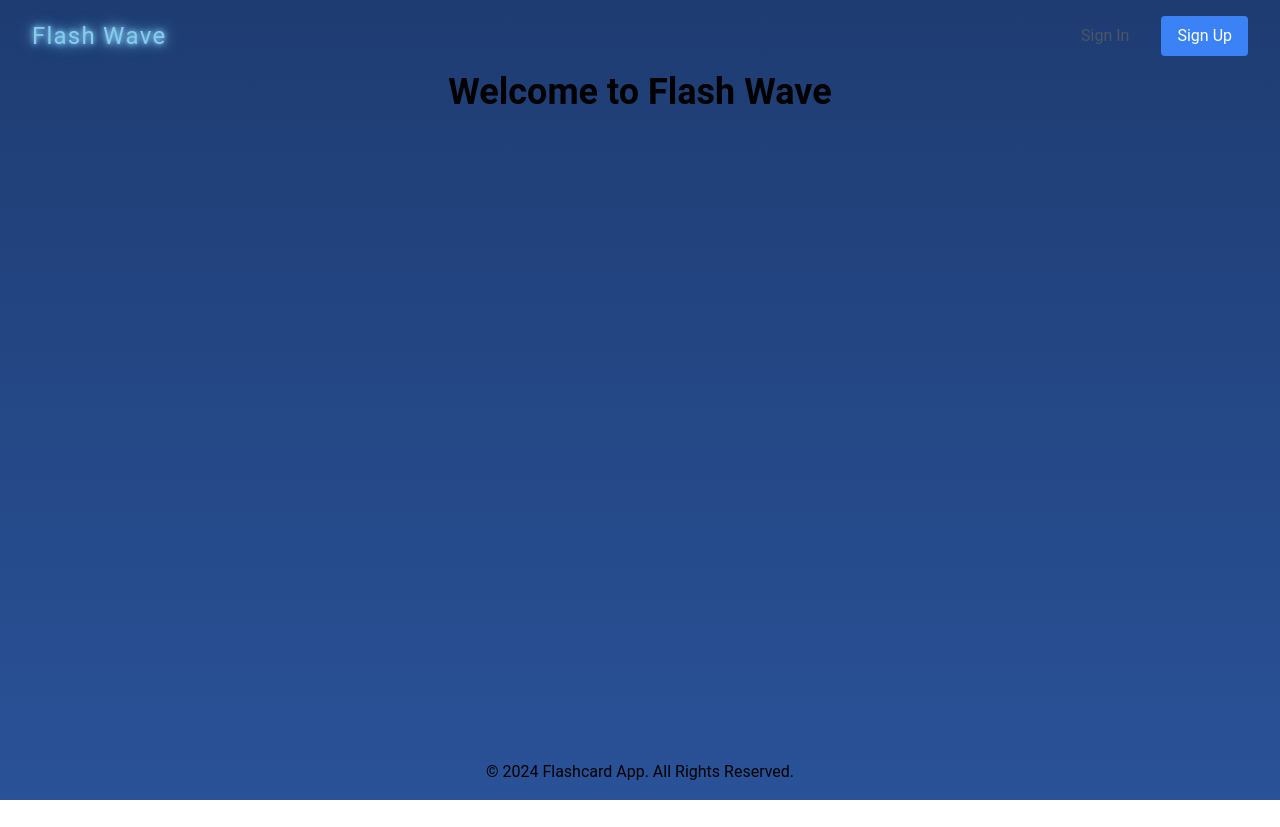
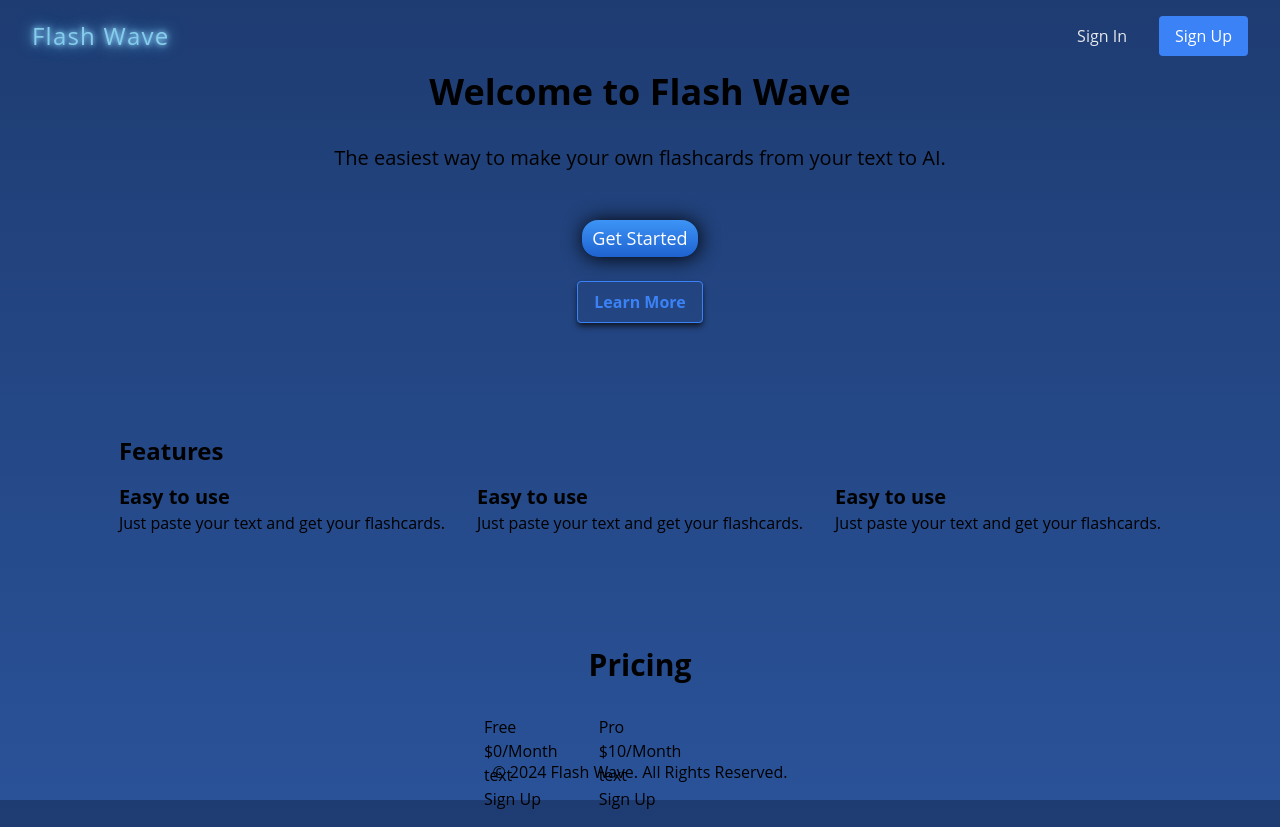
Before and after one commit to Calypso90/flashcard-saas, a Next.js app: page / in a window 1280 px wide. Before the commit the page ends 800 px from the top, so only its background shows below. Built offline with nearby package versions, Linux system fonts and the light colour scheme; no server answers.

Commit message:
chore: Update footer copyright text and button styles

```diff
--- a/app/components/Footer.jsx
+++ b/app/components/Footer.jsx
@@ -6,7 +6,7 @@ const Footer = () => {
       <div className="container">
         <div className="row">
           <div className="col-12">
-            <p className="text-center">© 2024 Flashcard App. All Rights Reserved.</p>
+            <p className="text-center">© 2024 Flash Wave. All Rights Reserved.</p>
           </div>
         </div>
       </div>
--- a/app/components/Navbar.jsx
+++ b/app/components/Navbar.jsx
@@ -16,13 +16,13 @@ export default function Navbar() {
       </div>
       <div className="flex items-center space-x-4 gap-4">
         <SignedIn>
-          <Link href="/dashboard" className="text-gray-600 text-xl hover:text-blue-600">
+          <Link href="/dashboard" className="text-gray-200 text-xl hover:text-blue-300">
             Dashboard
           </Link>
           <UserButton afterSignOutUrl="/" />
         </SignedIn>
         <SignedOut>
-          <Link href="/sign-in" className="text-gray-600 hover:text-blue-600">
+          <Link href="/sign-in" className="text-gray-200 hover:text-blue-300">
             Sign In
           </Link>
           <Link href="/sign-up" className="bg-blue-500  hover:bg-blue-600 text-white px-4 py-2 rounded">
--- a/app/globals.css
+++ b/app/globals.css
@@ -9,7 +9,7 @@
 }
 
 body {
-  font-family: 'Roboto', sans-serif;
+  font-family: 'Open Sans', sans-serif;
   background: linear-gradient(to bottom, #1e3c72, #2a5298);
   background-size: cover;
   background-attachment: fixed;
@@ -51,3 +51,42 @@ body {
     color: skyblue;
   }
 }
+
+/* Get Started Button */
+.startBtn {
+  background: #3D94F6;
+  background-image: -webkit-linear-gradient(top, #3D94F6, #1E62D0);
+  background-image: -moz-linear-gradient(top, #3D94F6, #1E62D0);
+  background-image: -ms-linear-gradient(top, #3D94F6, #1E62D0);
+  background-image: -o-linear-gradient(top, #3D94F6, #1E62D0);
+  background-image: -webkit-gradient(to bottom, #3D94F6, #1E62D0);
+  -webkit-border-radius: 16px;
+  -moz-border-radius: 16px;
+  border-radius: 16px;
+  color: #FFFFFF;
+  font-family: Open Sans;
+  font-size: 18px;
+  font-weight: 400;
+  padding: 5px 10px;
+  -webkit-box-shadow: 1px 1px 20px 0 #000000;
+  -moz-box-shadow: 1px 1px 20px 0 #000000;
+  box-shadow: 1px 1px 20px 0 #000000;
+  text-decoration: none;
+  display: inline-block;
+  cursor: pointer;
+  text-align: center;
+}
+
+.startBtn:hover {
+  border: solid #337FED 1px;
+  background: #1E62D0;
+  background-image: -webkit-linear-gradient(top, #1E62D0, #3D94F6);
+  background-image: -moz-linear-gradient(top, #1E62D0, #3D94F6);
+  background-image: -ms-linear-gradient(top, #1E62D0, #3D94F6);
+  background-image: -o-linear-gradient(top, #1E62D0, #3D94F6);
+  background-image: -webkit-gradient(to bottom, #1E62D0, #3D94F6);
+  -webkit-border-radius: 20px;
+  -moz-border-radius: 20px;
+  border-radius: 20px;
+  text-decoration: none;
+}
--- a/app/page.js
+++ b/app/page.js
@@ -4,9 +4,53 @@ import getStripe from "./utils/get-stripe";
 export default function Home() {
   return (
     <>
-      <section className="text-center">
+      <section className="text-center flex flex-col w-full items-center gap-4">
         <h1 className="text-4xl font-bold mb-4">Welcome to Flash Wave</h1>
-        <p className="text-xl mb-8"></p>
+        <p className="text-xl mb-8">
+          The easiest way to make your own flashcards from your text to AI.
+        </p>
+        <button href="/generate" className="startBtn w-fit">
+          Get Started
+        </button>
+        <button className="border mt-2 border-blue-500 text-blue-500 font-bold py-2 px-4 rounded w-fit shadow-gray-900 shadow-md hover:bg-blue-100">
+          Learn More
+        </button>
+      </section>
+      <section className="grid grid-cols-1 my-4 justify-items-center">
+        <div className="my-24">
+          <h2 className="text-2xl font-bold mb-4">Features</h2>
+          <div className="grid grid-cols-1 md:grid-cols-2 lg:grid-cols-3 gap-8">
+            <div>
+              <h3 className="text-xl font-bold">Easy to use</h3>
+              <p>Just paste your text and get your flashcards.</p>
+            </div>
+            <div>
+              <h3 className="text-xl font-bold">Easy to use</h3>
+              <p>Just paste your text and get your flashcards.</p>
+            </div>
+            <div>
+              <h3 className="text-xl font-bold">Easy to use</h3>
+              <p>Just paste your text and get your flashcards.</p>
+            </div>
+          </div>
+        </div>
+      </section>
+      <section className="grid grid-cols-1 gap-4 my-4 justify-items-center">
+        <h2 className="text-3xl font-bold mb-4">Pricing</h2>
+        <div className="grid grid-cols-1 md:grid-cols-3 gap-8 justify-center">
+          <div>
+            <h1>Free</h1>
+            <p>$0/Month</p>
+            <p>text</p>
+            <button href="/signup">Sign Up</button>
+          </div>
+          <div>
+            <h1>Pro</h1>
+            <p>$10/Month</p>
+            <p>text</p>
+            <button href="/signup">Sign Up</button>
+          </div>
+        </div>
       </section>
       <div className="flex items-center justify-center fixed bottom-0 w-full py-4">
         <Footer />
```
